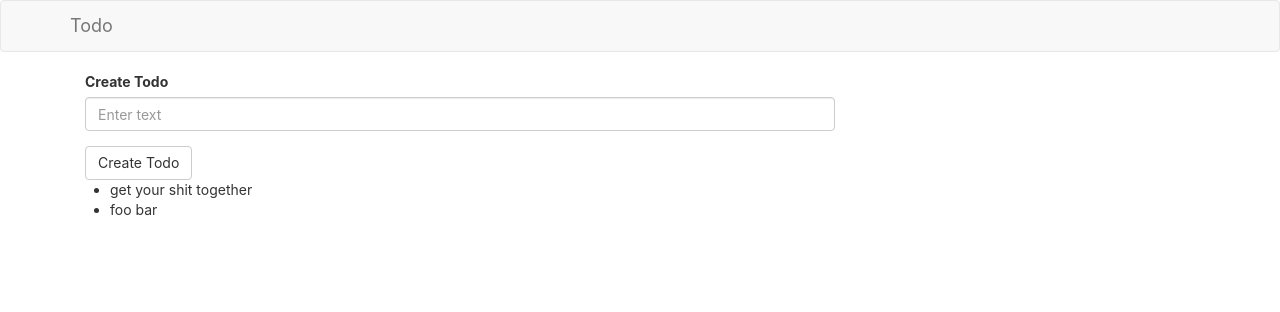
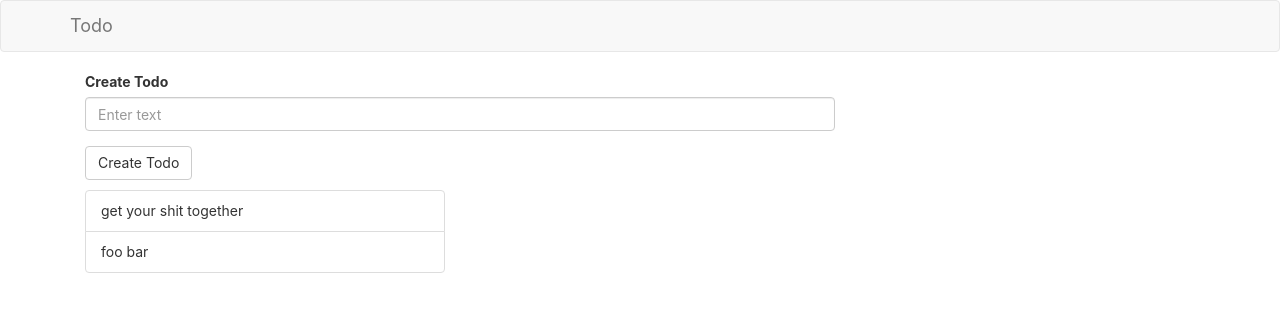
Before and after one commit to JoelV/react-todo, a React (Create React App) app: page / in a window 1280 px wide. Shown: the top 312 px of the page. Built offline with nearby package versions, Linux system fonts and the light colour scheme.

Commit message:
ui improvement

```diff
--- a/src/App.js
+++ b/src/App.js
@@ -33,8 +33,10 @@ class App extends Component {
                 <TodoAdd todos={this.state.todos} updateTodos={this.updateTodos}></TodoAdd>
               </Col>
             </Row>
-            <Row>
-              <TodoList todos={this.state.todos}></TodoList>
+            <Row style={{marginTop:'10px'}}>
+              <Col md={4}>
+                <TodoList todos={this.state.todos}></TodoList>
+              </Col>
             </Row>
           </Grid>
         </div>
--- /dev/null
+++ b/src/components/TodoItem.js
@@ -0,0 +1,12 @@
+import React, { Component } from 'react';
+import { ListGroupItem } from 'react-bootstrap'
+class TodoItem extends Component {
+  render() {
+    return (
+      <ListGroupItem key={this.props.id}>{this.props.todo.todo}</ListGroupItem>
+    );
+  }
+}
+
+
+export default TodoItem;
--- a/src/components/TodoList.js
+++ b/src/components/TodoList.js
@@ -1,15 +1,14 @@
 import React, { Component } from 'react';
-
+import TodoItem from './TodoItem';
+import { ListGroup } from 'react-bootstrap'
 class TodoList extends Component {
   render() {
     return (
-      <div>
-      <ul>
+      <ListGroup>
         {this.props.todos.map(todo =>
-          (<li key={todo.id}>{todo.todo}</li>)
+          (<TodoItem todo={todo} />)
         )}
-      </ul>
-      </div>
+      </ListGroup>
     );
   }
 }
```
Also changed, not shown: 2 other files (tests, documents, lock files or other folders).
